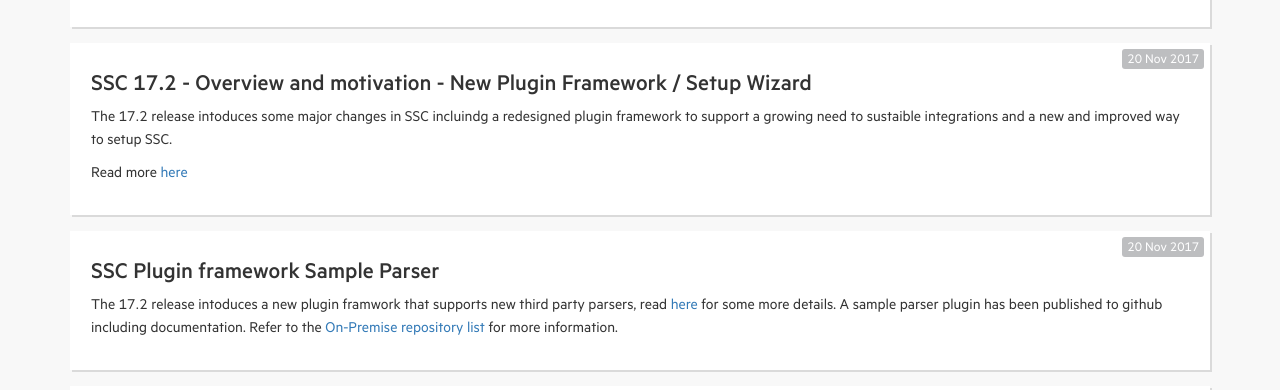
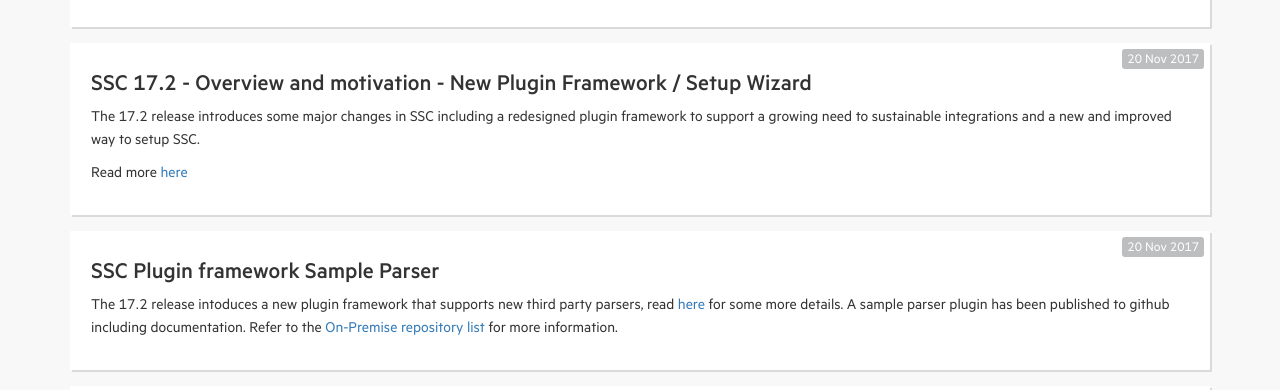
Before and after one commit to fortify/fortify.github.io, a Jekyll site: the page built from _posts/onprem/2017-11-20-pluginfw.md, in a window 1280 px wide and 1262 px high. Shown: the part 531-921 px from the top of the window. Built offline with Jekyll 4.4.1, drawn with Linux system fonts in a browser that asks for light colours; our own code applies the rules of GitHub Pages for plain Markdown files.

Commit message:
Typo fixes

```diff
--- a/_posts/onprem/2017-11-20-pluginfw.md
+++ b/_posts/onprem/2017-11-20-pluginfw.md
@@ -5,6 +5,6 @@ fa-icon: cloud
 output: true
 ---
 
-The 17.2 release intoduces some major changes in SSC incluindg a redesigned plugin framework to support a growing need to sustaible integrations and a new and improved way to setup SSC.
+The 17.2 release introduces some major changes in SSC including a redesigned plugin framework to support a growing need to sustainable integrations and a new and improved way to setup SSC.
 
 Read more [here]({{ site.baseurl }}/onprem/ssc-17-2-migration)
```
Also changed, not shown: _posts/onprem/2017-11-20-17dot2.1.md (+1 -1 lines).
